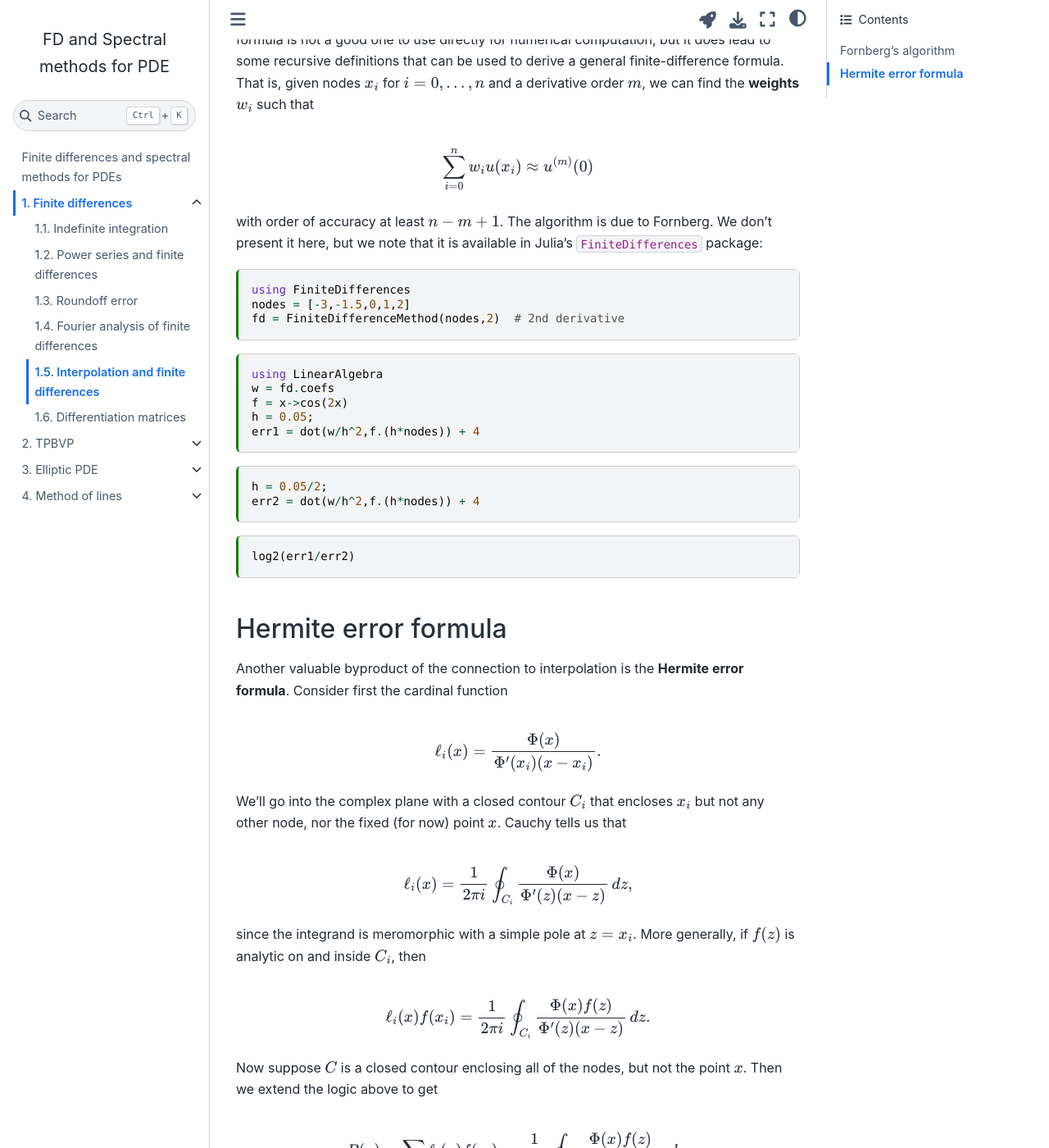
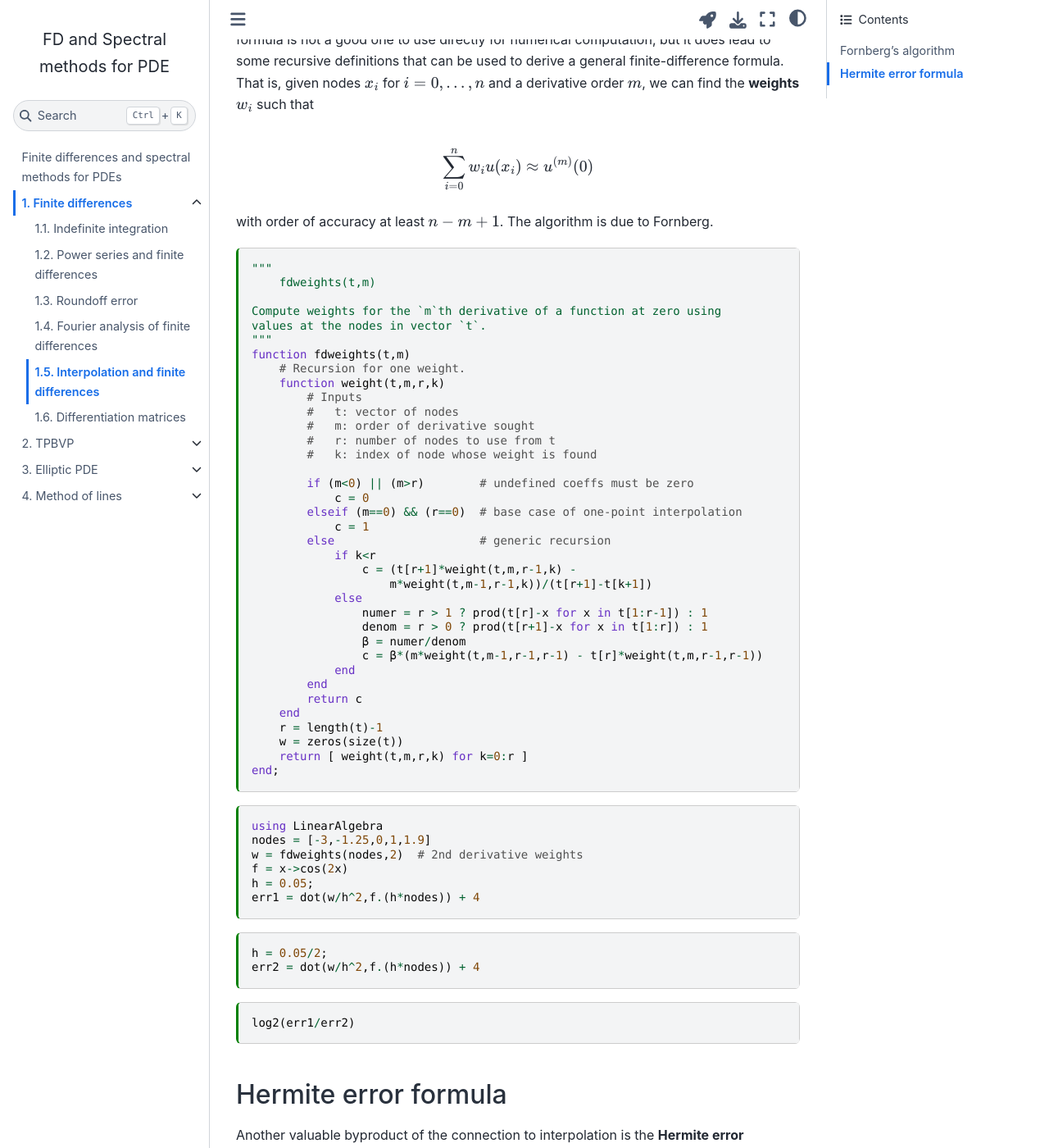
Before and after one commit to tobydriscoll/fd-spectral-notes, a Jupyter Book: the page built from finite-diffs/interpolation.md, in a window 1280 px wide and 1400 px high, scrolled down 1509 px. Shown: the whole window at 82% size. Built offline with Jupyter Book 1.0.4 settings and Sphinx 7.4.7 and the Sphinx Book theme 1.1.4, drawn with Linux system fonts in a browser that asks for light colours.

Commit message:
Improvements to FD interp

````diff
--- a/finite-diffs/interpolation.md
+++ b/finite-diffs/interpolation.md
@@ -73,17 +73,52 @@ $$
 \sum_{i=0}^n w_i u(x_i) \approx u^{(m)}(0)
 $$
 
-with order of accuracy at least $n-m+1$. The algorithm is due to Fornberg. We don't present it here, but we note that it is available in Julia's `FiniteDifferences` package:
+with order of accuracy at least $n-m+1$. The algorithm is due to Fornberg.
 
-```{code-cell}
-using FiniteDifferences
-nodes = [-3,-1.5,0,1,2]
-fd = FiniteDifferenceMethod(nodes,2)  # 2nd derivative
+```{code-cell} julia
+"""
+    fdweights(t,m)
+
+Compute weights for the `m`th derivative of a function at zero using
+values at the nodes in vector `t`.
+"""
+function fdweights(t,m)
+    # Recursion for one weight.
+    function weight(t,m,r,k)
+        # Inputs
+        #   t: vector of nodes
+        #   m: order of derivative sought
+        #   r: number of nodes to use from t
+        #   k: index of node whose weight is found
+
+        if (m<0) || (m>r)        # undefined coeffs must be zero
+            c = 0
+        elseif (m==0) && (r==0)  # base case of one-point interpolation
+            c = 1
+        else                     # generic recursion
+            if k<r
+                c = (t[r+1]*weight(t,m,r-1,k) -
+                    m*weight(t,m-1,r-1,k))/(t[r+1]-t[k+1])
+            else
+                numer = r > 1 ? prod(t[r]-x for x in t[1:r-1]) : 1
+                denom = r > 0 ? prod(t[r+1]-x for x in t[1:r]) : 1
+                β = numer/denom
+                c = β*(m*weight(t,m-1,r-1,r-1) - t[r]*weight(t,m,r-1,r-1))
+            end
+        end
+        return c
+    end
+    r = length(t)-1
+    w = zeros(size(t))
+    return [ weight(t,m,r,k) for k=0:r ]
+end;
 ```
 
-```{code-cell}
+
+```{code-cell} julia
 using LinearAlgebra
-w = fd.coefs
+nodes = [-3,-1.25,0,1,1.9]
+w = fdweights(nodes,2)  # 2nd derivative weights
 f = x->cos(2x)
 h = 0.05;
 err1 = dot(w/h^2,f.(h*nodes)) + 4
````
